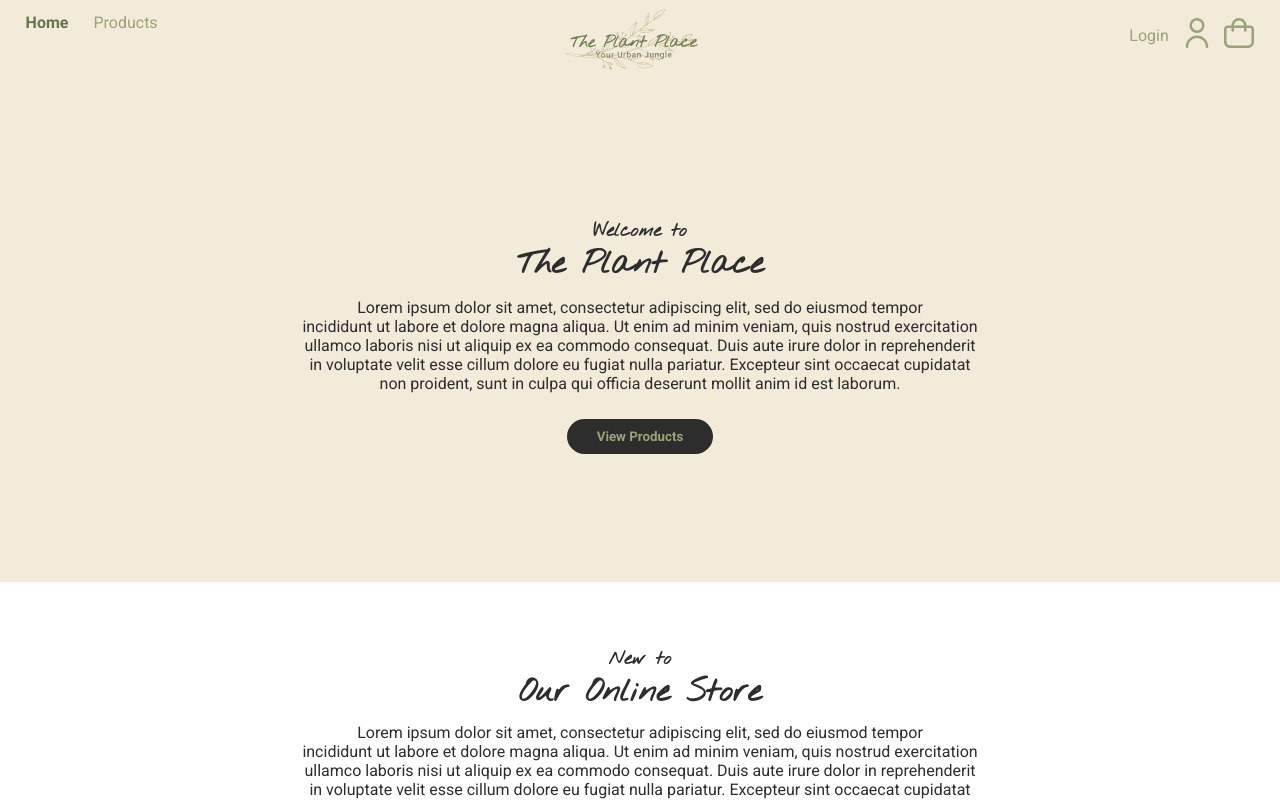
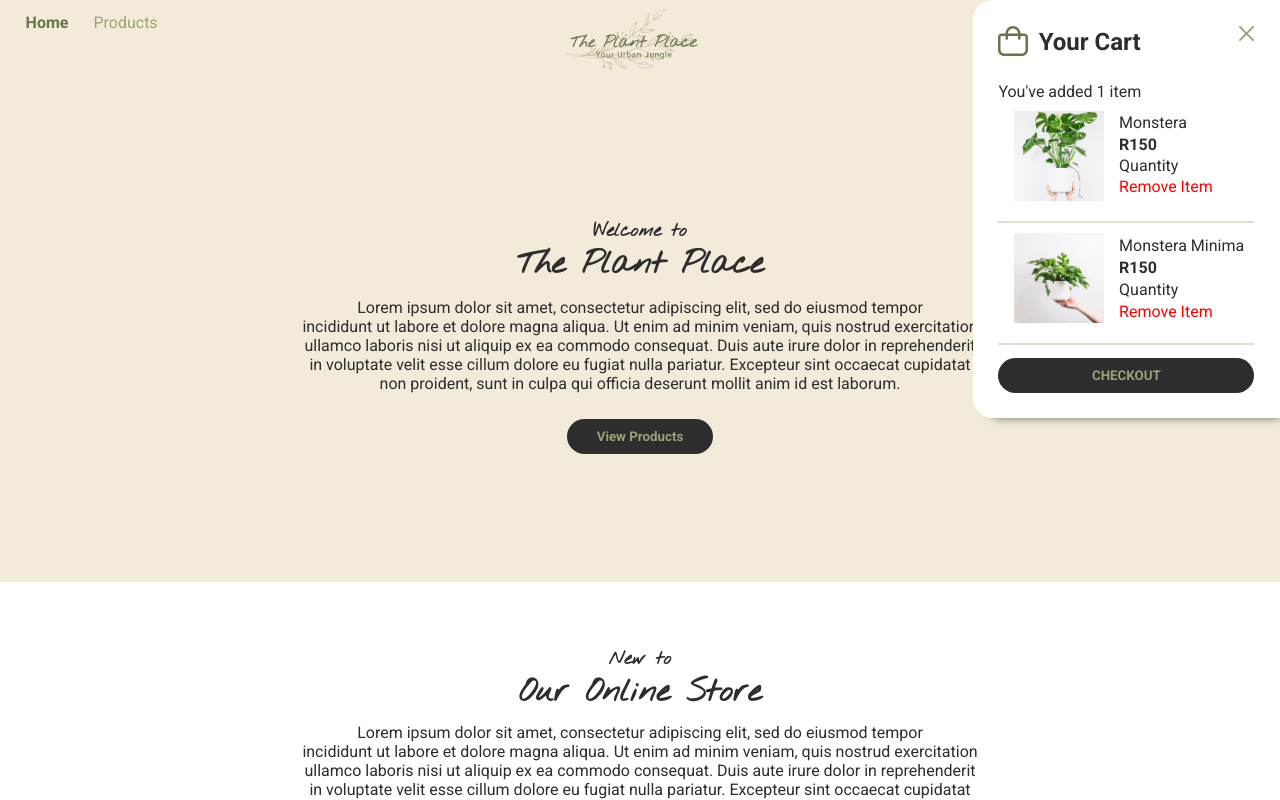
Before and after one commit to bee2805/ThePlantPlace, a React (Create React App) app in the folder client/: page / in a window 1280 px wide. Both pictures are taken after a click on the element 1239 px from the left and 32 px from the top of the page. Shown: the top 800 px of the page. Built offline with nearby package versions, Linux system fonts and the light colour scheme.

Commit message:
Cart Modal
- Cart modal added and functional

Still want to work on the design at a later stage

```diff
--- a/client/src/Components/NavBar.js
+++ b/client/src/Components/NavBar.js
@@ -1,16 +1,23 @@
 import React, { useState } from "react";
 import {NavLink} from 'react-router-dom';
 import LoginModal from '../components/LoginModal';
+import CartModal from "./CartModal";
 
 function NavBar () {
     const [loginModal, setLoginModal] = useState();
+    const [cartModal, setCartModal] = useState();
 
     const login = () => {
         setLoginModal(<LoginModal rerender={setLoginModal}/>);
     }
 
+    const cart = () => {
+        setCartModal(<CartModal rerender={setCartModal}/>);
+    }
+
     return(
         <div className="NavBar">
+            {cartModal}
             {loginModal}
             <div className="NavItems">
                 <NavLink to="/"> <p className="nav-home">Home</p> </NavLink>
@@ -19,7 +26,7 @@ function NavBar () {
 
             <div className="logo"></div>
 
-            <div className="shopping-bag"></div>
+            <div className="shopping-bag" onClick={cart}></div>
             <div className="user-img" onClick={login}></div>
             <p className="login" onClick={login}>Login</p>
         </div>
--- /dev/null
+++ b/client/src/components/CartModal.js
@@ -0,0 +1,45 @@
+import React from "react";
+
+function CartModal (props) {
+
+    const closeModal = () =>{
+        props.rerender();
+    }
+
+    return(
+        <div className="CartModal">
+            <div className="closeModal" onClick={closeModal}></div>
+            <div className="shopping-bag"></div>
+            <h2>Your Cart</h2>
+
+            <p className="itemNo">You've added 1 item</p>
+
+            {/* cart Item */}
+            <div className="cartItem">
+                <div className="itemImg"></div>
+                <div className="itemInfo">
+                    <p>Monstera</p>
+                    <p className="price">R150</p>
+                    <p>Quantity</p>
+                    <p className="removeItem">Remove Item</p>
+                </div>
+            </div> {/* cart Item */}
+
+            {/* cart Item */}
+            <div className="cartItem">
+                <div className="itemImg2"></div>
+                <div className="itemInfo">
+                    <p>Monstera Minima</p>
+                    <p className="price">R150</p>
+                    <p>Quantity</p>
+                    <p className="removeItem">Remove Item</p>
+                </div>
+            </div> {/* cart Item */}
+
+            <button>CHECKOUT</button>
+
+        </div>
+    )
+}
+
+export default CartModal;
--- a/client/src/index.css
+++ b/client/src/index.css
@@ -207,6 +207,95 @@ input{
 
 /* --------------------------------------------- */
 /* CART MODAL */
+.CartModal{
+  margin-top: -1%;
+  width: 20%;
+  height: auto;
+  padding: 2%;
+  background-color: white;
+  box-shadow: 8px 8px 10px -8px rgba(0,0,0,0.55);
+  -webkit-box-shadow: 8px 8px 10px -8px rgba(0,0,0,0.55);
+  -moz-box-shadow: 8px 8px 10px -8px rgba(0,0,0,0.55);
+  z-index: 3;
+  position: absolute;
+  margin-left: 76%;
+  border-top-left-radius: 20px;
+  border-bottom-left-radius: 20px;
+}
+
+.CartModal .shopping-bag{
+  margin-top: 0;
+  margin-right: 4%;
+  background-image: url('assets/icons/shopping-bag-hover.svg');
+  float: left;
+}
+
+.CartModal h2{
+  margin-top: 1%;
+}
+
+.CartModal p{
+  color: #2d2d2d;
+}
+
+.CartModal button{
+  margin-top: 5%;
+  width: 100%;
+}
+
+.itemNo{
+  margin-top: 10%;
+}
+
+.itemImg{
+  width: 90px;
+  height: 90px;
+  margin-left: 6%;
+  background-image: url('assets/monstera.jpg');
+  background-position: center;
+  background-size: cover;
+  float: left;
+  margin-top: 4%;
+}
+
+.itemImg2{
+  margin-left: 6%;
+  width: 90px;
+  height: 90px;
+  background-image: url('assets/MonsteraMinima.jpg');
+  background-position: center;
+  background-size: cover;
+  float: left;
+  margin-top: 4%;
+}
+
+.cartItem{
+  height: 120px;
+  border-bottom: 2px solid #E2DFD2;
+}
+
+.itemInfo{
+  float: left;
+  margin-left: 6%;
+  margin-top: 4%;
+}
+
+.itemInfo p{
+  margin-top: 2.5%;
+}
+
+.price{
+  font-weight: bold;
+}
+
+.removeItem{
+  color: red!important;
+  cursor: pointer;
+}
+
+.removeItem:hover{
+  color: darkred!important;
+}
 
 /* --------------------------------------------- */
 /* HOME PAGE STYLING */
```
